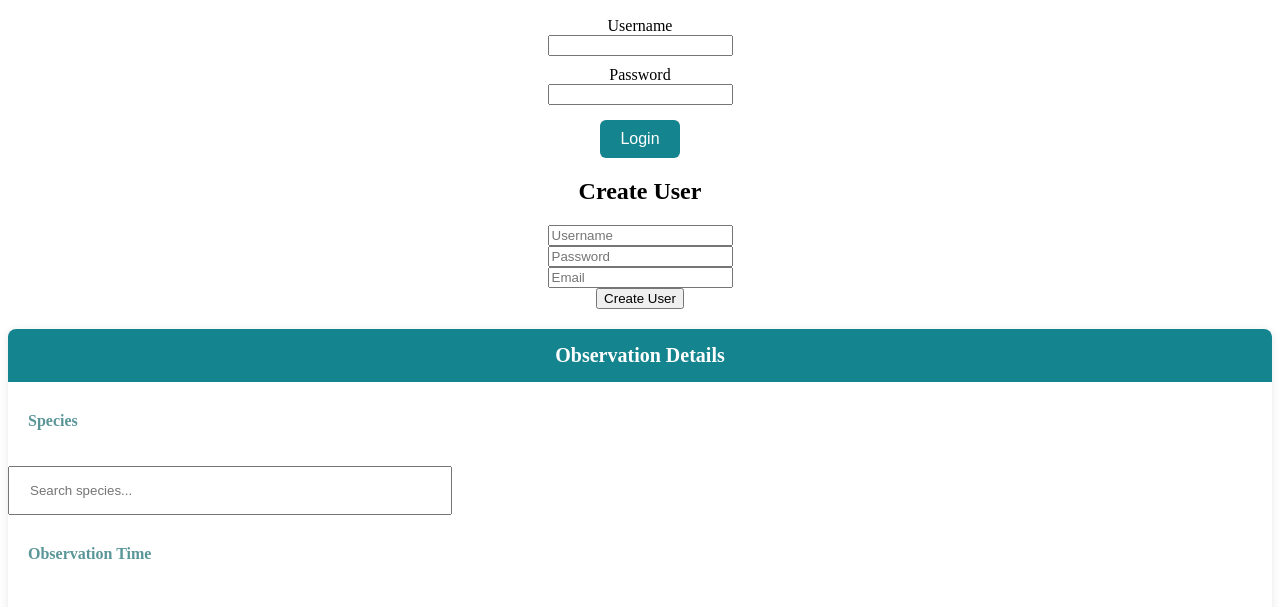
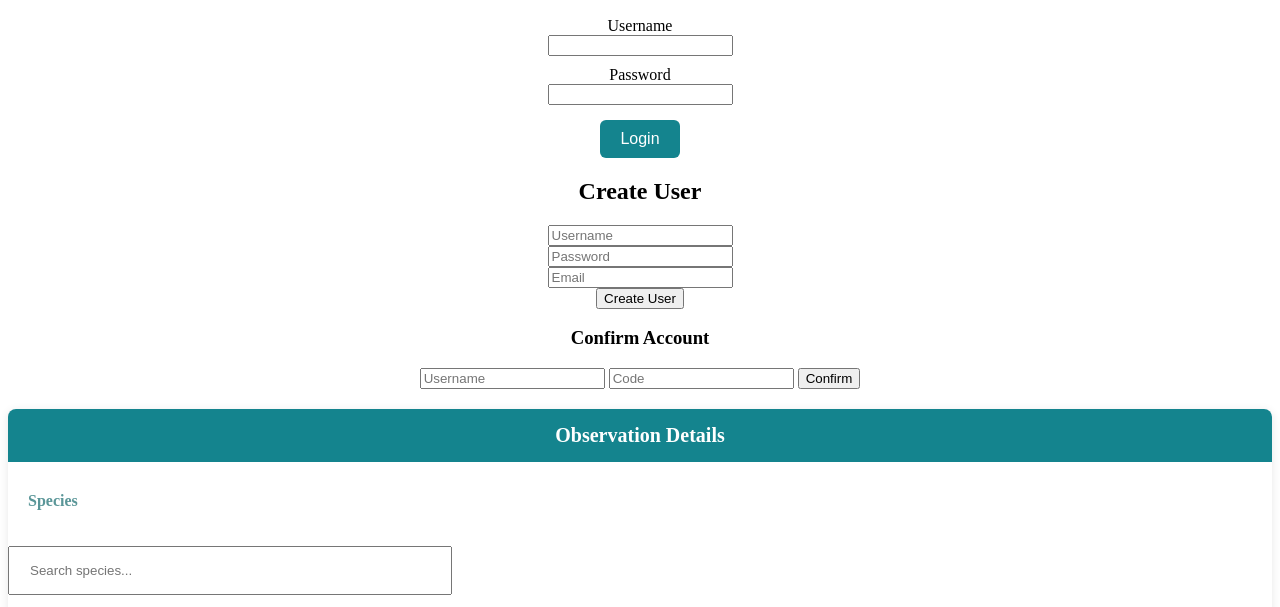
Before and after one commit to brianc0710/ClouBirding_app, a website: page public/index.html in a window 1280 px wide. Shown: the part 110-717 px from the top of the page. Drawn offline with Linux system fonts and the light colour scheme.

Commit message:
cognito feature added

```diff
--- a/public/index.html
+++ b/public/index.html
@@ -44,6 +44,13 @@
     <button type="submit">Create User</button>
   </form>
   <div id="registerMessage"></div>
+
+  <h3>Confirm Account</h3>
+<input id="confirmUsername" placeholder="Username">
+<input id="confirmCode" placeholder="Code">
+<button onclick="confirmUser()">Confirm</button>
+<div id="confirmMessage"></div>
+
 </div>
 
 
--- a/public/js/Login.js
+++ b/public/js/Login.js
@@ -81,3 +81,26 @@ const register = async () => {
     registerMsg.innerHTML = "❌ Error: " + err.message;
   }
 };
+
+const confirmUser = async () => {
+  const username = document.querySelector("#confirmUsername").value;
+  const code = document.querySelector("#confirmCode").value;
+  const confirmMsg = document.querySelector("#confirmMessage");
+
+  try {
+    const res = await fetch("/api/auth/confirm", {
+      method: "POST",
+      headers: { "Content-Type": "application/json" },
+      body: JSON.stringify({ username, code })
+    });
+
+    const data = await res.json();
+    if (res.ok) {
+      confirmMsg.innerHTML = "✅ User confirmed successfully!";
+    } else {
+      confirmMsg.innerHTML = "❌ " + data.message;
+    }
+  } catch (err) {
+    confirmMsg.innerHTML = "❌ Error: " + err.message;
+  }
+};
```
